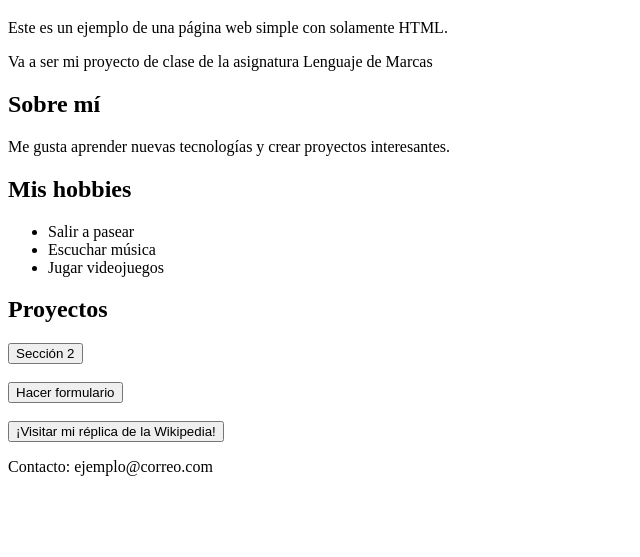
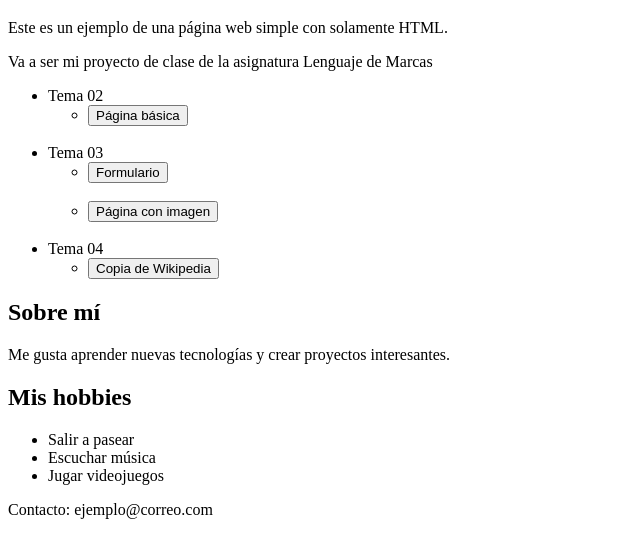
Before and after one commit to irenefont/Lenguaje-de-Marcas, a plain HTML site: page index.html in a window 1280 px wide. Shown: the part 61-618 px from the top of the page, without its empty margins (0-640 px from the left). Drawn offline with Linux system fonts and the light colour scheme.

Commit message:
Correcciones

```diff
--- a/index.html
+++ b/index.html
@@ -11,6 +11,34 @@
     <p>Este es un ejemplo de una página web simple con solamente HTML.</p>
     <p>Va a ser mi proyecto de clase de la asignatura Lenguaje de Marcas</p>
 </header>
+
+<nav>
+    <ul>
+        <li>
+            Tema 02
+            <ul>
+                <li><a href="T02/index.html"><button>Página básica</button></a></li>
+            <br>
+            </ul>
+        </li>
+        <li>
+            Tema 03
+            <ul>
+                <li><a href="T03/form.html"><button>Formulario</button></a></li>
+                <br>
+                <li><a href="T03/T03.html"><button>Página con imagen</button></a></li>
+                <br>
+            </ul>
+        </li>
+        <li>
+            Tema 04
+            <br>
+            <ul>
+                <li><a href="T04/replica_wikipedia.html"><button>Copia de Wikipedia</button></a></li>
+            </ul>
+        </li>
+    </ul>
+</nav>
 
 <main>
     <section>
@@ -27,20 +55,8 @@
         </ul>
     </section>
 
-    <section>
-        <h2>Proyectos</h2>
-        <a href="T02/T03.html">
-            <button>Sección 2</button>
-        </a>
-        <br><br>
-        <a href="T02/form.html">
-            <button>Hacer formulario</button>
-        </a>
-        <br><br>
-        <a href="T02/replica_wikipedia.html">
-            <button>¡Visitar mi réplica de la Wikipedia!</button>
-        </a>
-    </section>
+
+
 </main>
 
 <footer>
```
Also changed, not shown: T02/index.html (added, +34 -0 lines), T03/T03.html (renamed from T02/T03.html, +1 -1 lines), T03/cabecero.jpg (renamed from T02/static/img/cabecero.jpg), T03/form.html (renamed from T02/form.html), T04/replica_wikipedia.html (renamed from T02/replica_wikipedia.html), T04/static/img/favicon_wikipedia.png (renamed from T02/static/img/favicon_wikipedia.png), T04/static/img/poweredby_mediawiki.svg (renamed from T02/static/img/poweredby_mediawiki.svg), T04/static/img/wikimedia-button.svg (renamed from T02/static/img/wikimedia-button.svg), T04/static/img/wikipedia-logo.png (renamed from T02/static/img/wikipedia-logo.png).
